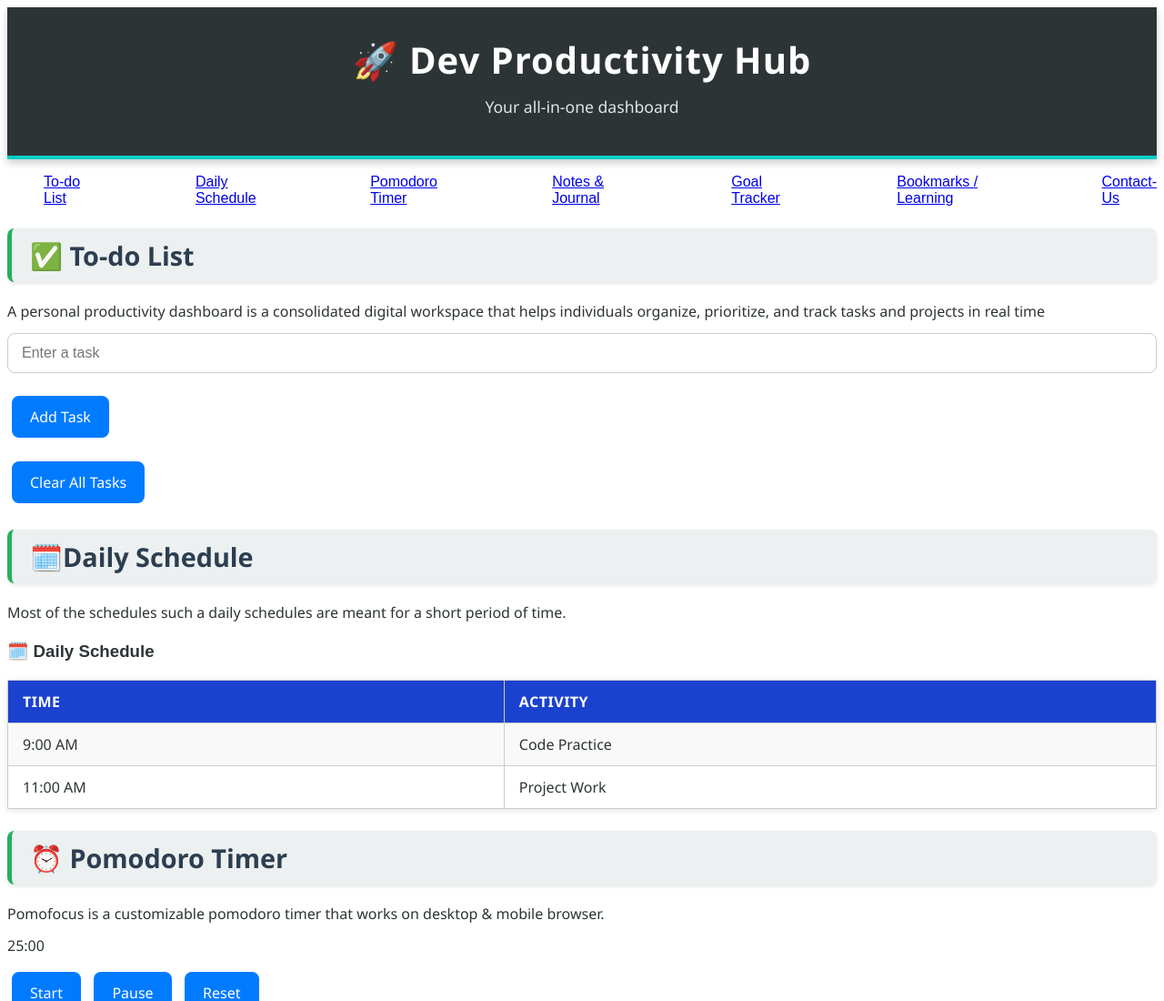
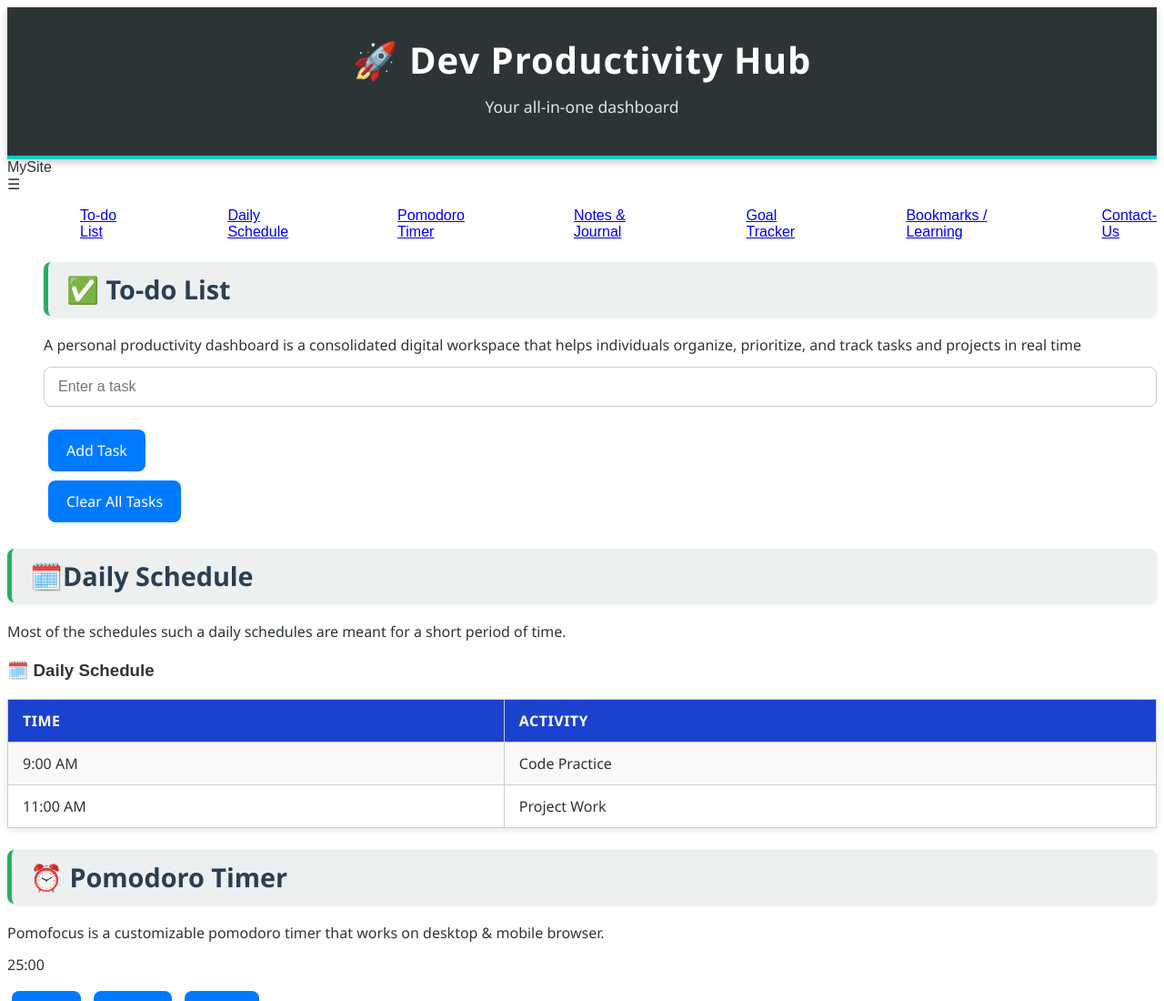
Before and after one commit to Sachiny60/Dev, a plain HTML site: page index.html in a window 1280 px wide. Shown: the top 1100 px of the page at 91% size. Drawn offline with Linux system fonts and the light colour scheme.

Commit message:
Update index.html

```diff
--- a/index.html
+++ b/index.html
@@ -13,6 +13,11 @@
     <h1>🚀 Dev Productivity Hub</h1>
     <p>Your all-in-one dashboard</p>  </header>
   <main>
+      <nav class="navbar">
+        <div class="logo">MySite</div>
+        <div class="menu-toggle" id="menu-toggle">☰</div>
+        <ul class="nav-links" id="nav-links">
+
     <nav>
          <ul style= "display: flex; list-style: none; gap: 120px; ">
             <li><a href="#todo"> To-do List </a></li>
```
